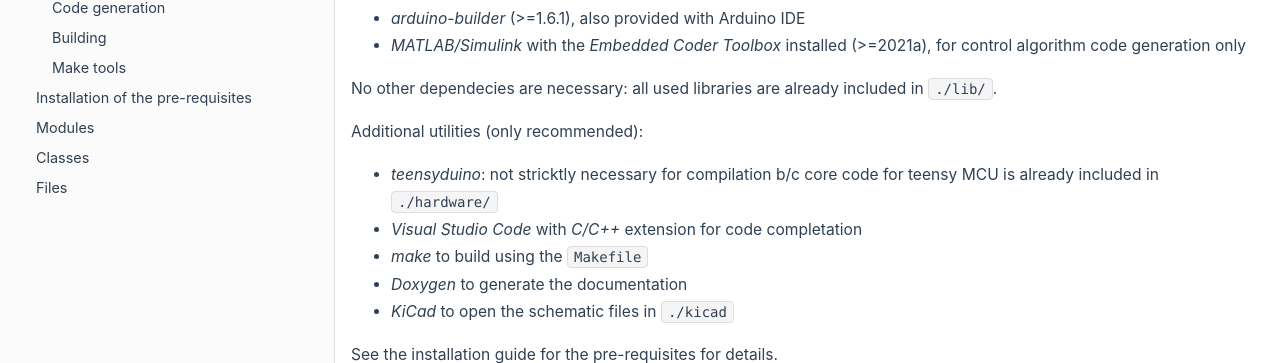
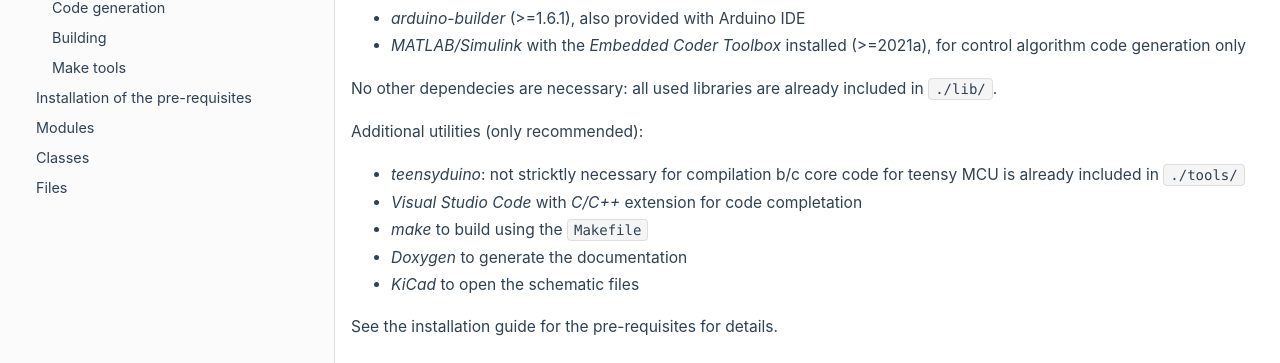
Before and after one commit to stefphd/blank-micro, a plain HTML site: page index.html in a window 1280 px wide. Shown: the part 252-615 px from the top of the page. Drawn offline with Linux system fonts and the light colour scheme.

Commit message:
deploy: edbf66d2bc549a9e67d69e86a19cad1a63d86722

```diff
--- a/index.html
+++ b/index.html
@@ -113,11 +113,11 @@ Pre-requisites</h1>
 <p >No other dependecies are necessary: all used libraries are already included in <code>./lib/</code>.</p>
 <p >Additional utilities (only recommended):</p>
 <ul>
-<li><em>teensyduino</em>: not stricktly necessary for compilation b/c core code for teensy MCU is already included in <code>./hardware/</code></li>
+<li><em>teensyduino</em>: not stricktly necessary for compilation b/c core code for teensy MCU is already included in <code>./tools/</code></li>
 <li><em>Visual Studio Code</em> with <em>C/C++</em> extension for code completation</li>
 <li><em>make</em> to build using the <code>Makefile</code></li>
 <li><em>Doxygen</em> to generate the documentation</li>
-<li><em>KiCad</em> to open the schematic files in <code>./kicad</code></li>
+<li><em>KiCad</em> to open the schematic files</li>
 </ul>
 <p >See the installation guide for the pre-requisites for details.</p>
 <h1><a class="anchor" id="autotoc_md2"></a>
```
